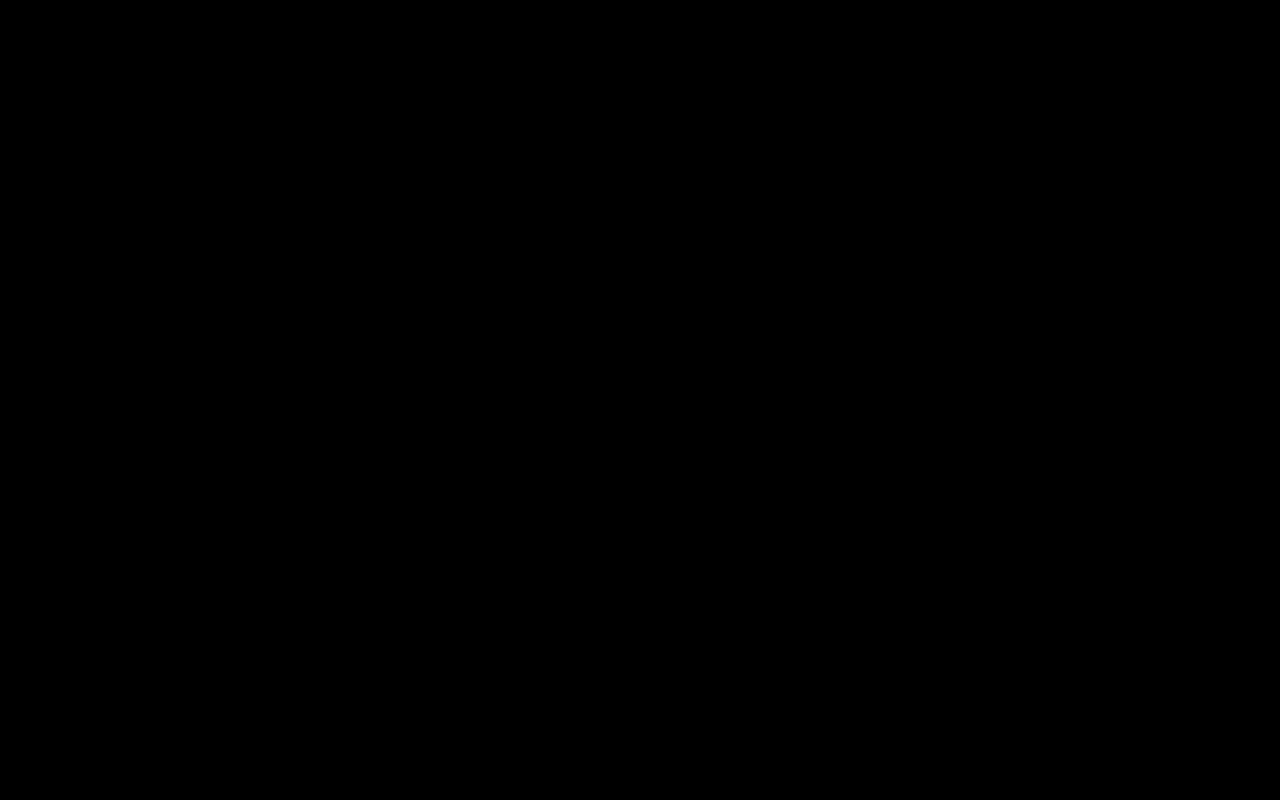
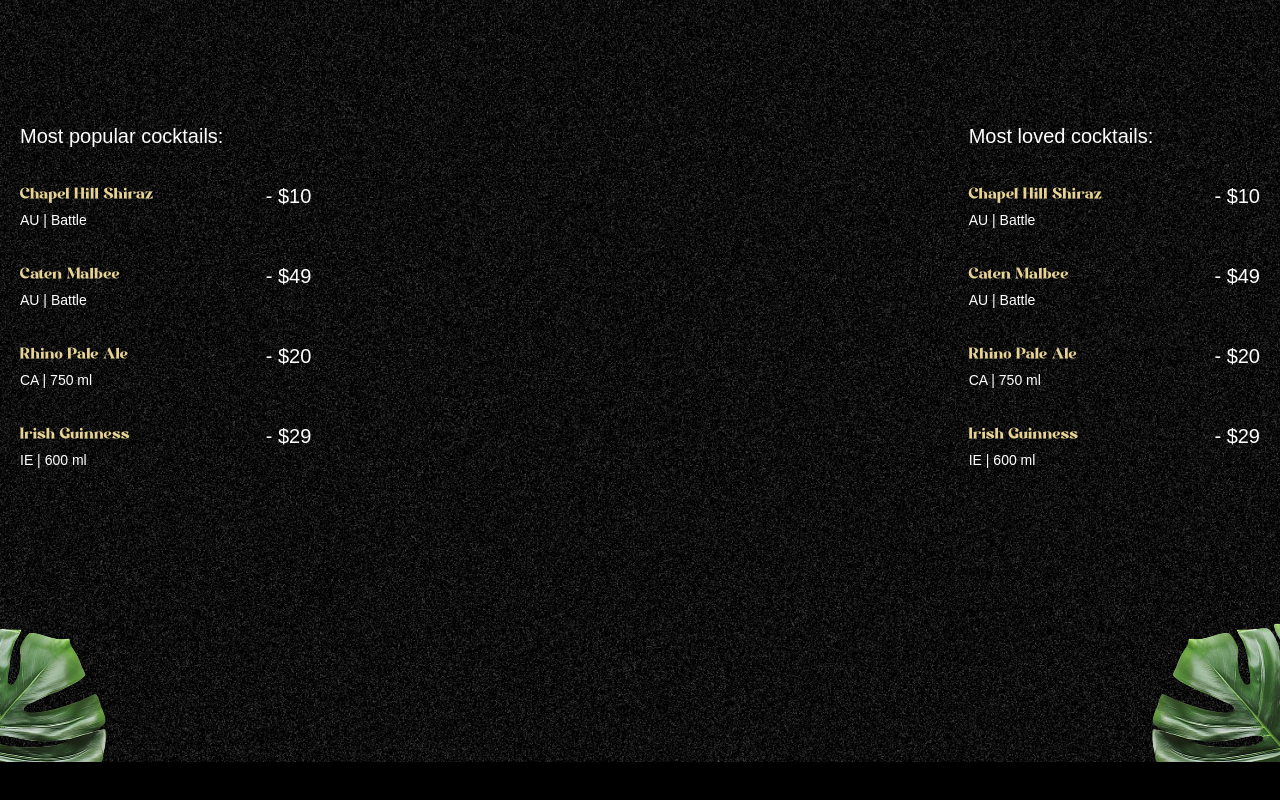
Before and after one commit to Shukardeen/gsap-cocktail-project, a React (Vite) app: page / in a window 1280 px wide. Shown: the part 838-1638 px from the top of the page. Before the commit the page ends 1600 px from the top, so only its background shows below. Built offline with nearby package versions, Linux system fonts and the light colour scheme; a web font is replaced by a local one.

Commit message:
implemented cocktails section

```diff
--- a/src/App.jsx
+++ b/src/App.jsx
@@ -1,7 +1,7 @@
 import React from "react"
 import { ScrollTrigger, SplitText } from "gsap/all"
 import gsap from "gsap"
-import { Navbar, Hero } from "./components/components.js"
+import { Navbar, Hero, Cocktails } from "./components/components.js"
 
 gsap.registerPlugin(ScrollTrigger, SplitText);
 
@@ -10,6 +10,7 @@
     <main>
       <Navbar />
       <Hero />
+      <Cocktails />
 
       <div className="h-dvh bg-black"></div>
     </main>
--- /dev/null
+++ b/src/components/Cocktails.jsx
@@ -0,0 +1,60 @@
+import React from 'react'
+import { cocktailLists } from '../../constants'
+import { useGSAP } from '@gsap/react'
+import gsap from 'gsap';
+
+function Cocktails() {
+    useGSAP(() => {
+        const parallaxTimeline = gsap.timeline({
+            scrollTrigger: {
+                trigger: "#cocktails",
+                start: "top 30%",
+                end: "bottom 80%",
+                scrub: true
+            }
+        });
+
+        parallaxTimeline.from("#c-left-leaf", { x: -100, y: 100 });
+        parallaxTimeline.from("#c-right-leaf", { x: 100, y: 100 });
+    }, []);
+    return (
+        <section id="cocktails" className="noisy">
+            <img src="/images/cocktail-left-leaf.png" alt="l-leaf" id='c-left-leaf' />
+            <img src="/images/cocktail-right-leaf.png" alt="r-leaf" id='c-right-leaf' />
+
+            <div className="list">
+                <div className="popular">
+                    <h2>Most popular cocktails:</h2>
+                    <ul>
+                        {cocktailLists.map(({name, country, detail, price}) => (
+                            <li key={name}>
+                                <div className='md:me-28'>
+                                    <h3>{name}</h3>
+                                    <p>{country} | {detail}</p>
+                                </div>
+                                <span>- {price}</span>
+                            </li>
+                        ))}
+                    </ul>
+                </div>
+
+                <div className="loved">
+                    <h2>Most loved cocktails:</h2>
+                    <ul>
+                        {cocktailLists.map(({name, country, detail, price}) => (
+                            <li key={name}>
+                                <div className='md:me-28'>
+                                    <h3>{name}</h3>
+                                    <p>{country} | {detail}</p>
+                                </div>
+                                <span>- {price}</span>
+                            </li>
+                        ))}
+                    </ul>
+                </div>
+            </div>
+        </section>
+    )
+}
+
+export default Cocktails
--- a/src/components/components.js
+++ b/src/components/components.js
@@ -1,7 +1,9 @@
 import Navbar from "./Navbar";
 import Hero from "./Hero";
+import Cocktails from "./Cocktails";
 
 export {
     Navbar,
-    Hero
+    Hero,
+    Cocktails
 }
```
